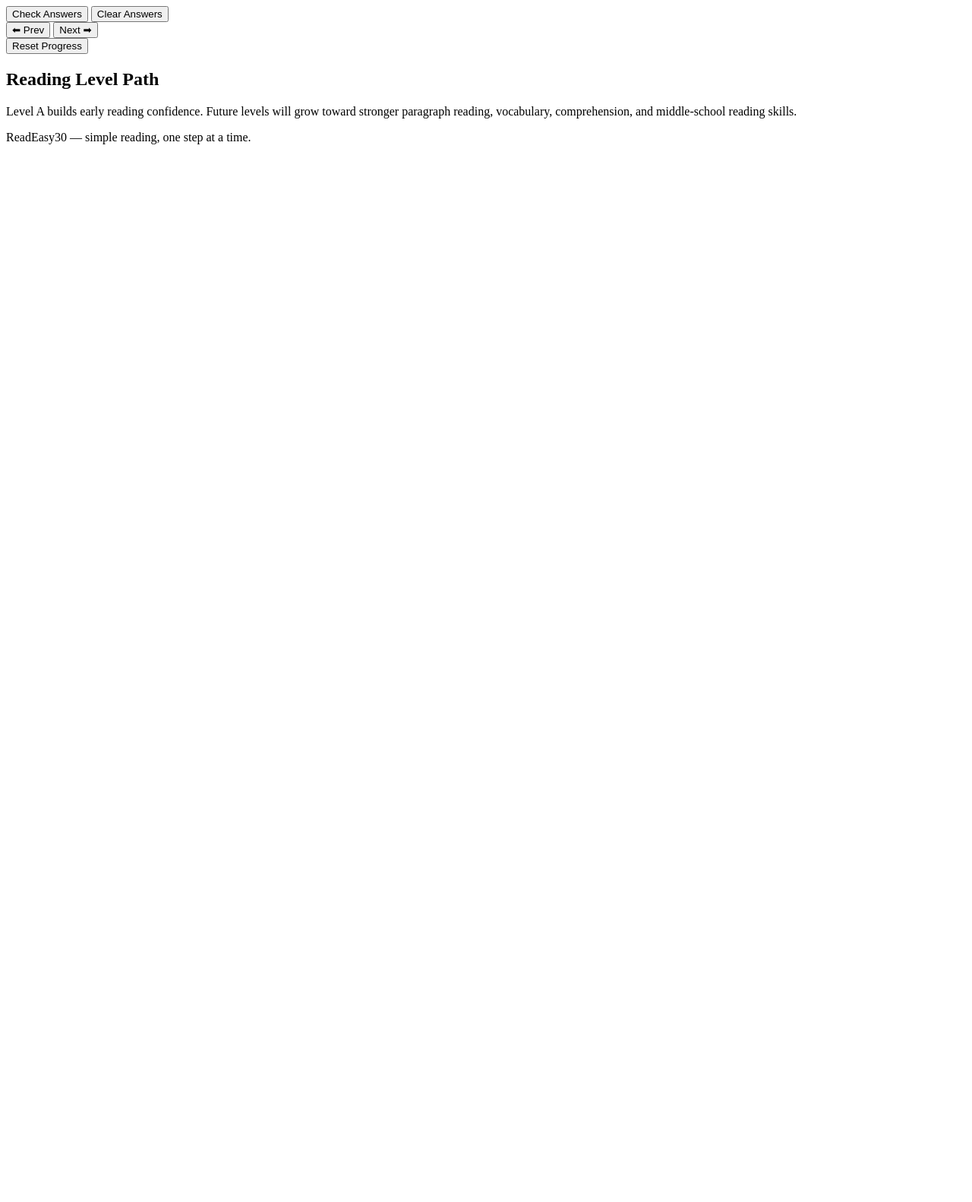
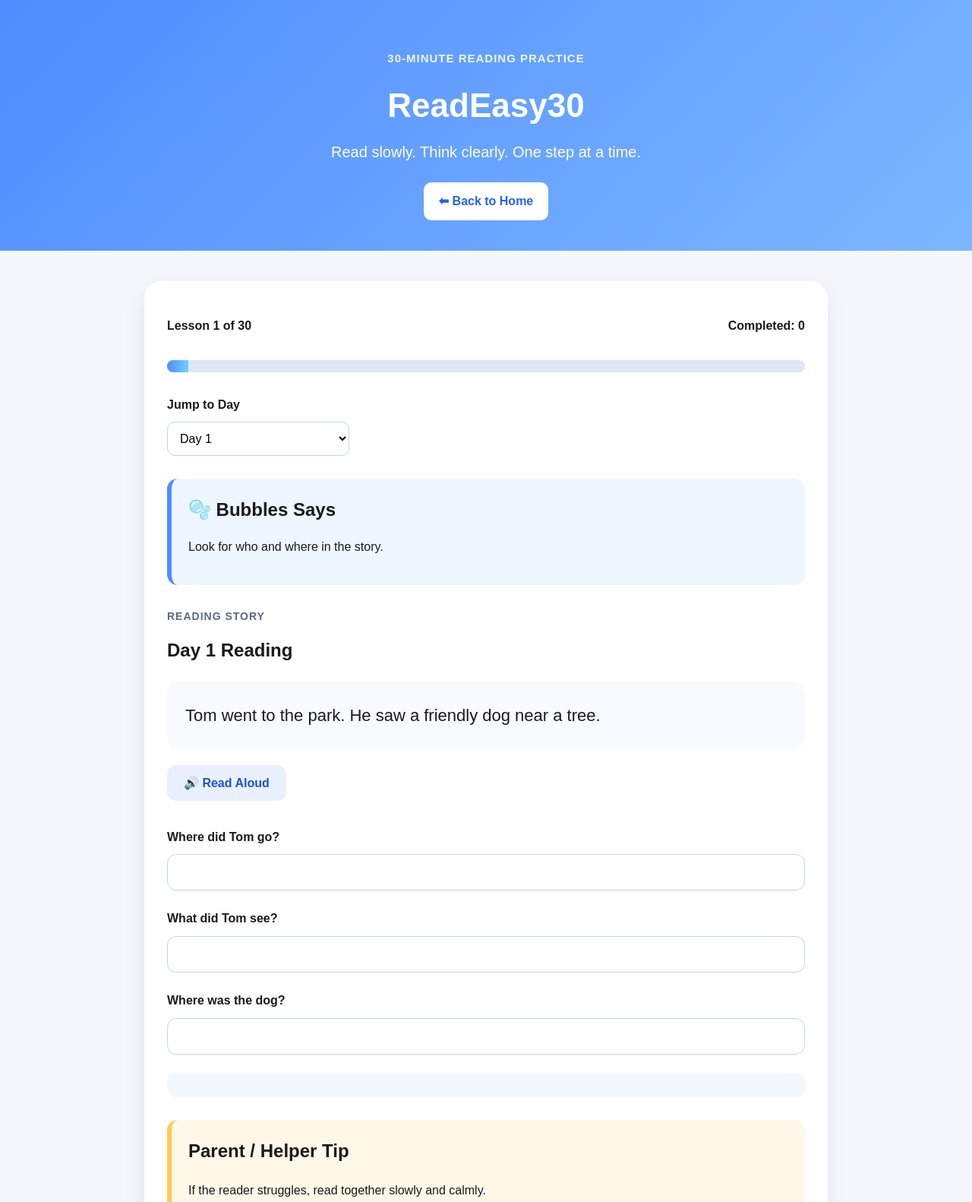
Before and after one commit to Readeasy30/readeasy30.com, a plain HTML site: page app.html in a window 1280 px wide. Shown: the top 1582 px of the page at 76% size. Before the commit the page ends 800 px from the top, so only its background shows below. Drawn offline with Linux system fonts and the light colour scheme.

Commit message:
Update app.html

```diff
--- a/app.html
+++ b/app.html
@@ -1,36 +1,242 @@
-    </p>
-      </section>
+<!DOCTYPE html>
+<html lang="en">
+
+<head>
+  <meta charset="UTF-8" />
+  <meta name="viewport" content="width=device-width, initial-scale=1.0" />
+
+  <title>ReadEasy30 Lesson App</title>
+
+  <meta
+    name="description"
+    content="ReadEasy30 reading lesson app."
+  />
+
+  <link rel="stylesheet" href="css/style.css" />
+</head>
+
+<body>
+
+  <header class="app-header">
+
+    <div class="wrap">
+
+      <p class="eyebrow">
+        30-minute reading practice
+      </p>
+
+      <h1>ReadEasy30</h1>
+
+      <p class="tagline">
+        Read slowly. Think clearly. One step at a time.
+      </p>
+
+      <a class="home-link" href="index.html">
+        ⬅ Back to Home
+      </a>
+
+    </div>
+
+  </header>
+
+  <main class="wrap app-main">
+
+    <section class="lesson-card">
+
+      <div class="lesson-topline">
+
+        <p id="lessonLabel">
+          Lesson 1 of 30
+        </p>
+
+        <p id="completedLabel">
+          Completed: 0
+        </p>
+
+      </div>
+
+      <div class="progress-shell">
+
+        <div id="progressBar" class="progress-bar"></div>
+
+      </div>
+
+      <div class="day-picker">
+
+        <label for="daySelect">
+          Jump to Day
+        </label>
+
+        <select id="daySelect"></select>
+
+      </div>
+
+      <div class="bubbles-box">
+
+        <h2>🫧 Bubbles Says</h2>
+
+        <p id="bubblesMessage">
+          Read slowly and answer carefully.
+        </p>
+
+      </div>
+
+      <div class="story-box">
+
+        <p class="section-label">
+          Reading Story
+        </p>
+
+        <h2 id="storyTitle">
+          Day 1 Reading
+        </h2>
+
+        <p id="storyText" class="story-text">
+          Story loading...
+        </p>
+
+        <button
+          id="readAloudBtn"
+          class="secondary-btn"
+          type="button"
+        >
+          🔊 Read Aloud
+        </button>
+
+      </div>
+
+      <div class="question-box">
+
+        <div class="question-group">
+
+          <label id="question1Label" for="answer1">
+            Question 1
+          </label>
+
+          <input
+            id="answer1"
+            type="text"
+            autocomplete="off"
+          />
+
+        </div>
+
+        <div class="question-group">
+
+          <label id="question2Label" for="answer2">
+            Question 2
+          </label>
+
+          <input
+            id="answer2"
+            type="text"
+            autocomplete="off"
+          />
+
+        </div>
+
+        <div class="question-group">
+
+          <label id="question3Label" for="answer3">
+            Question 3
+          </label>
+
+          <input
+            id="answer3"
+            type="text"
+            autocomplete="off"
+          />
+
+        </div>
+
+        <div id="feedback" class="feedback"></div>
+
+      </div>
+
+      <div class="parent-tip">
+
+        <h2>
+          Parent / Helper Tip
+        </h2>
+
+        <p>
+          If the reader struggles, read together slowly and calmly.
+        </p>
+
+      </div>
 
       <div class="button-row">
-        <button id="checkBtn" type="button">Check Answers</button>
-        <button id="clearBtn" class="secondary-btn" type="button">Clear Answers</button>
+
+        <button id="checkBtn" type="button">
+          Check Answers
+        </button>
+
+        <button
+          id="clearBtn"
+          class="secondary-btn"
+          type="button"
+        >
+          Clear Answers
+        </button>
+
       </div>
 
-      <div class="button-row nav-row">
-        <button id="prevBtn" class="secondary-btn" type="button">⬅ Prev</button>
-        <button id="nextBtn" class="secondary-btn" type="button">Next ➡</button>
+      <div class="button-row">
+
+        <button
+          id="prevBtn"
+          class="secondary-btn"
+          type="button"
+        >
+          ⬅ Prev
+        </button>
+
+        <button
+          id="nextBtn"
+          class="secondary-btn"
+          type="button"
+        >
+          Next ➡
+        </button>
+
       </div>
 
-      <button id="resetBtn" class="danger-btn" type="button">
+      <button
+        id="resetBtn"
+        class="danger-btn"
+        type="button"
+      >
         Reset Progress
       </button>
 
     </section>
 
     <section class="level-path">
-      <h2>Reading Level Path</h2>
+
+      <h2>
+        Reading Level Path
+      </h2>
+
       <p>
-        Level A builds early reading confidence. Future levels will grow toward stronger paragraph reading,
-        vocabulary, comprehension, and middle-school reading skills.
+        Level A builds early reading confidence.
+        Future levels will grow toward stronger
+        reading, vocabulary, and comprehension.
       </p>
+
     </section>
 
   </main>
 
   <footer class="site-footer">
+
     <div class="wrap">
-      <p>ReadEasy30 — simple reading, one step at a time.</p>
+
+      <p>
+        ReadEasy30 — simple reading, one step at a time.
+      </p>
+
     </div>
+
   </footer>
 
   <script src="app.js"></script>
```
